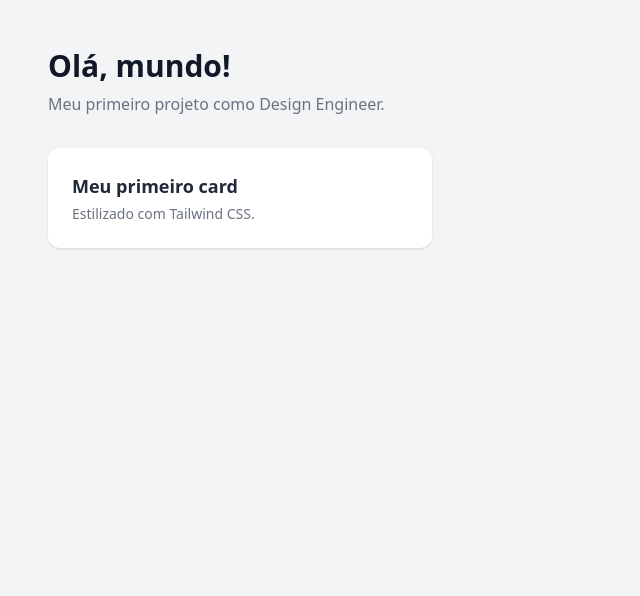
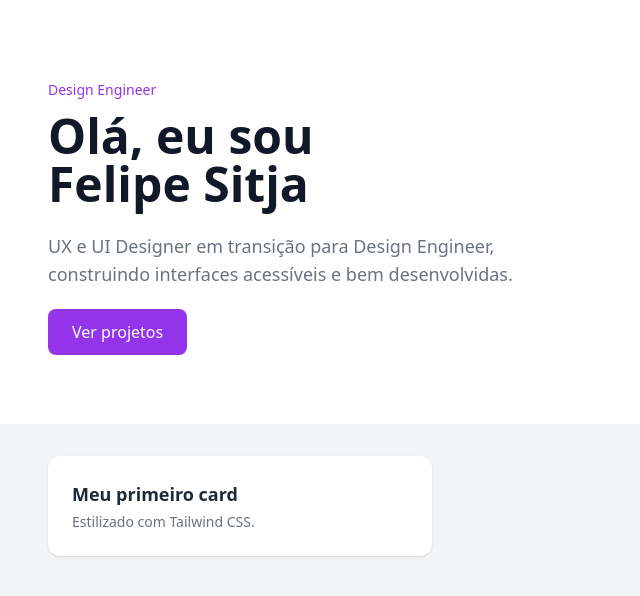
Before and after one commit to feliperocha-hf/meu-primeiro-projeto, a plain HTML site: page index.html in a window 1280 px wide. Shown: the whole page, without its empty margins (0-640 px from the left). Drawn offline with nearby package versions, Linux system fonts and the light colour scheme.

Commit message:
feat: adiciona hero banner na página principal

```diff
--- a/index.html
+++ b/index.html
@@ -6,12 +6,23 @@
     <title>Meu Primeiro Projeto</title>
     <script src="https://cdn.tailwindcss.com"></script>
 </head>
-<body class="bg-gray-100 p-12">
-    <h1 class="text-3xl font-bold text-gray-900 mb-2">Olá, mundo!</h1>
-    <p class="text-base text-gray-500">Meu primeiro projeto como Design Engineer.</p>
-    <div class="bg-white rounded-xl shadow p-6 mt-8 max-w-sm">
-    <h2 class="text-lg font-semibold text-gray-800 mb-1">Meu primeiro card</h2>
-    <p class="text-sm text-gray-500">Estilizado com Tailwind CSS.</p>
-</div>
+<body class="bg-gray-100">
+
+    <!-- Hero Banner -->
+    <section class="bg-white px-12 py-20">
+        <p class="text-sm font-medium text-purple-600 mb-3">Design Engineer</p>
+        <h1 class="text-5xl font-bold text-gray-900 mb-6">Olá, eu sou<br>Felipe Sitja</h1>
+        <p class="text-lg text-gray-500 max-w-lg mb-8">UX e UI Designer em transição para Design Engineer, construindo interfaces acessíveis e bem desenvolvidas.</p>
+        <a href="#" class="bg-purple-600 text-white px-6 py-3 rounded-lg font-medium hover:bg-purple-700">Ver projetos</a>
+    </section>
+
+    <!-- Card -->
+    <div class="px-12 mt-8">
+        <div class="bg-white rounded-xl shadow p-6 max-w-sm">
+            <h2 class="text-lg font-semibold text-gray-800 mb-1">Meu primeiro card</h2>
+            <p class="text-sm text-gray-500">Estilizado com Tailwind CSS.</p>
+        </div>
+    </div>
+
 </body>
 </html>
```
